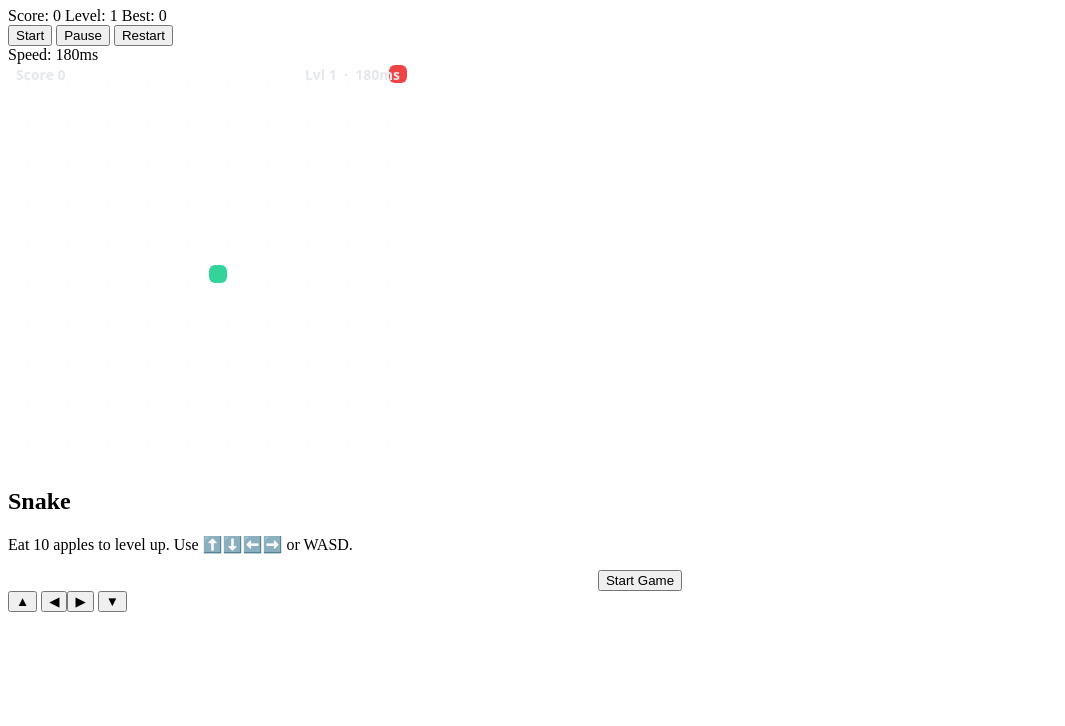
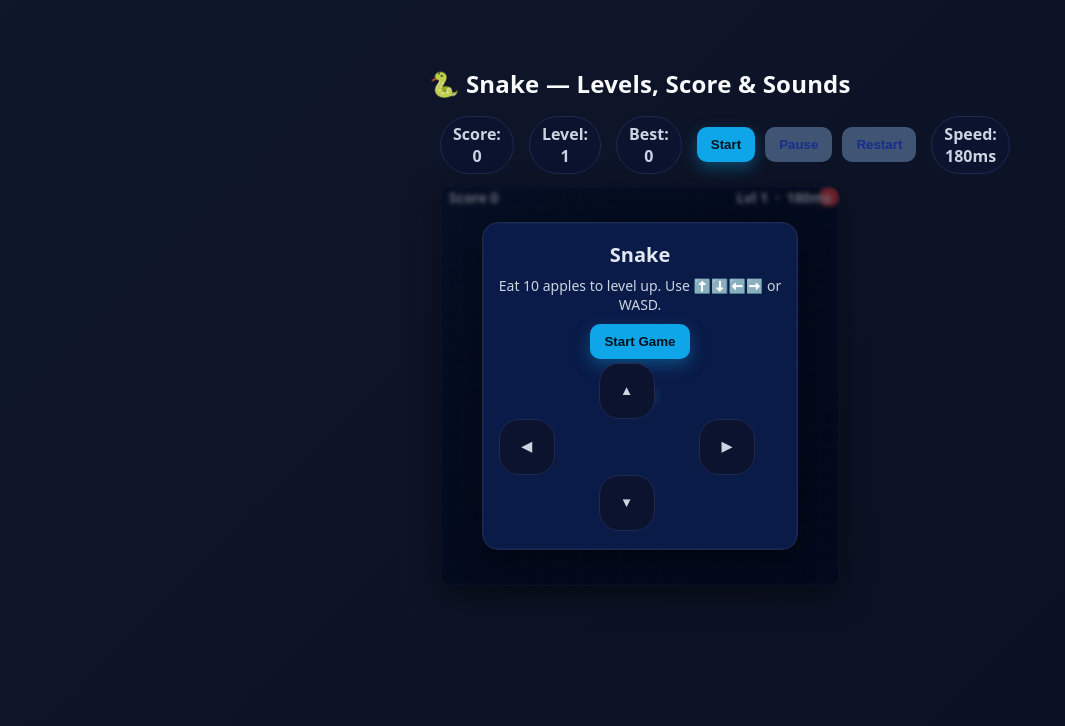
Before and after one commit to Golden-son1/Snake-Game, a plain HTML site: page index.html in a window 1280 px wide. Shown: the part 74-800 px from the top of the page, without its empty margins (0-1065 px from the left). Drawn offline with Linux system fonts and the light colour scheme.

Commit message:
Rename snake.html to index.html

```diff
--- a/Snake.html
+++ b/index.html
@@ -5,7 +5,7 @@
   <meta http-equiv="X-UA-Compatible" content="IE=edge" />
   <meta name="viewport" content="width=device-width, initial-scale=1.0" />
   <title>Snake Game — Levels, Score, Sounds</title>
-  <link rel="stylesheet" href="./Snake game/snake.css">
+  <link rel="stylesheet" href="/snake.css">
 </head>
 <body>
   <div class="wrap">
```
Also changed, not shown: 1 other file.
